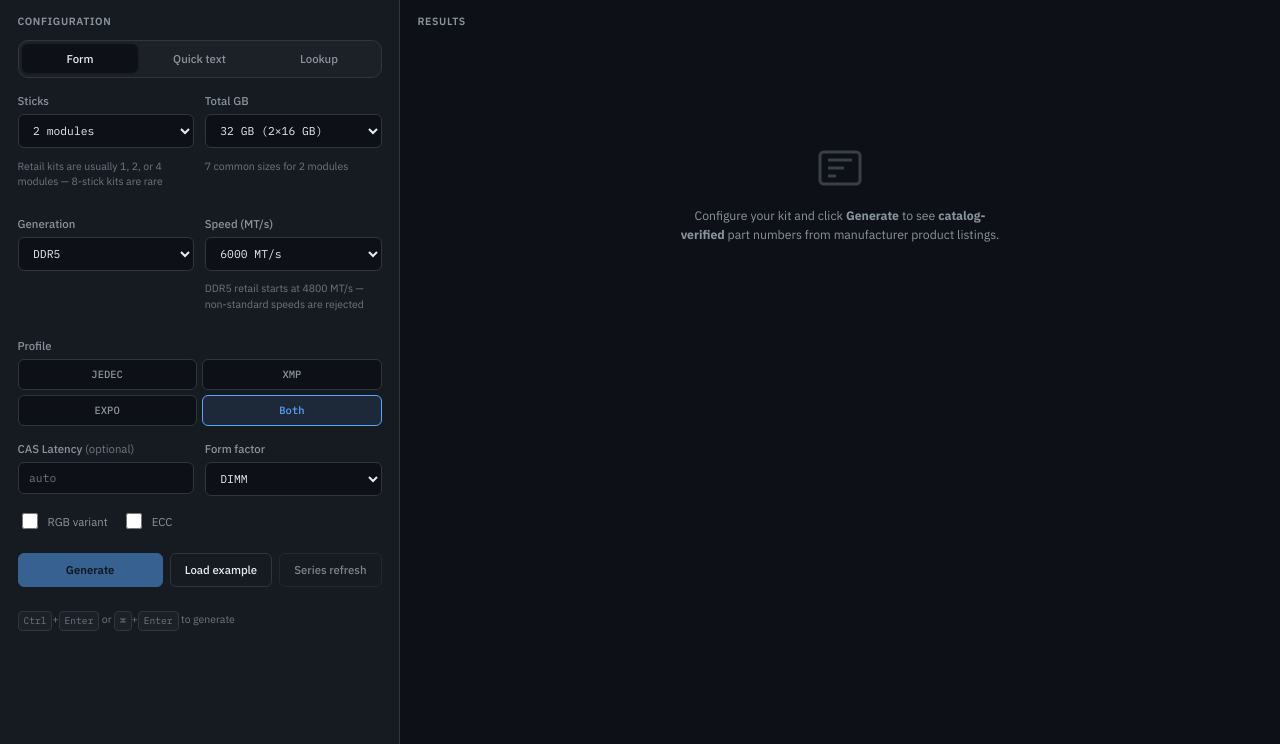
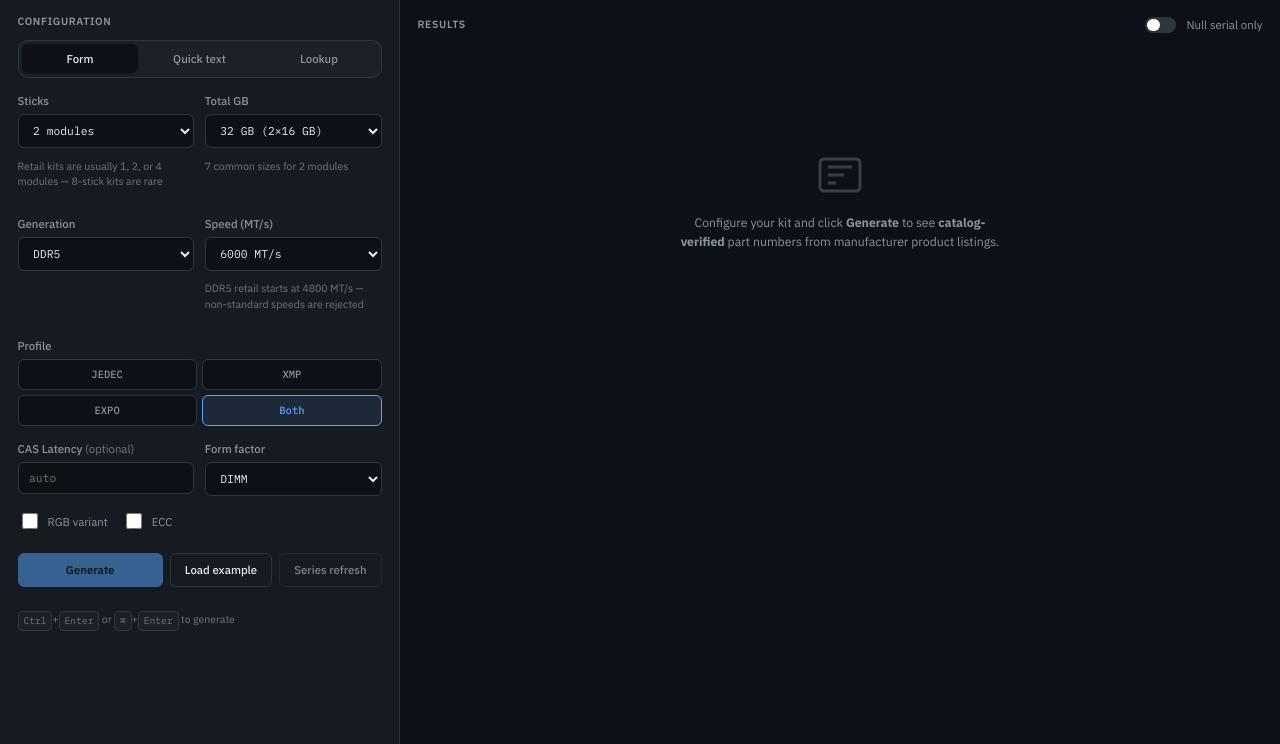
Before and after one commit to alexfsgsdx/test, a Flask app: page / in a window 1280 px wide. Shown: the part 56-800 px from the top of the page. Run offline with Flask 3, Linux system fonts and the light colour scheme; data that the repository does not hold is empty.

Commit message:
Add null serial only filter switch (0x00000000)
Toggle in results panel filters to SKUs whose factory SPD assembly serial
is blank. Backend and client-side generation honor null_serial_only;
toggle also re-filters cached results without regenerating.

Co-authored-by: alexfsgsdx <alexfsgsdx@users.noreply.github.com>

```diff
--- a/app.py
+++ b/app.py
@@ -66,12 +66,14 @@ def api_generate():
             serial_salt = payload.get("serial_salt")
             if serial_salt is not None:
                 serial_salt = int(serial_salt)
+            null_serial_only = bool(payload.get("null_serial_only"))
             return jsonify(
                 {
                     "ok": True,
                     **generate_lookup_report(
                         str(payload["lookup"]),
                         serial_salt=serial_salt,
+                        null_serial_only=null_serial_only,
                     ),
                 }
             )
@@ -82,7 +84,10 @@ def api_generate():
         serial_salt = payload.get("serial_salt")
         if serial_salt is not None:
             serial_salt = int(serial_salt)
-        return jsonify({"ok": True, **generate_report(spec, serial_salt=serial_salt)})
+        null_serial_only = bool(payload.get("null_serial_only"))
+        return jsonify(
+            {"ok": True, **generate_report(spec, serial_salt=serial_salt, null_serial_only=null_serial_only)}
+        )
     except (ValueError, KeyError, TypeError) as exc:
         return jsonify({"ok": False, "error": str(exc)}), 400
 
@@ -116,6 +121,7 @@ def api_lookup():
         if serial_salt is not None:
             serial_salt = int(serial_salt)
         exact_only = bool(payload.get("exact_only"))
+        null_serial_only = bool(payload.get("null_serial_only"))
         return jsonify(
             {
                 "ok": True,
@@ -123,6 +129,7 @@ def api_lookup():
                     str(query),
                     serial_salt=serial_salt,
                     exact_only=exact_only,
+                    null_serial_only=null_serial_only,
                 ),
             }
         )
--- a/ram_part_number.py
+++ b/ram_part_number.py
@@ -24,7 +24,7 @@ from catalog import (
     search_catalog,
 )
 from product_validation import validate_kit_spec, validation_to_dict, valid_speeds
-from spd_serial import generate_spd_serials, spd_serial_to_dict
+from spd_serial import generate_spd_serials, spd_serial_to_dict, uses_null_spd_serial
 
 Profile = Literal["jedec", "xmp", "expo", "both"]
 Generation = Literal[4, 5]
@@ -443,9 +443,21 @@ def _report_from_products(
     serial_salt: int,
     *,
     lookup_query: str | None = None,
+    null_serial_only: bool = False,
 ) -> dict:
     if not products:
         raise ValueError("No catalog products matched.")
+
+    if null_serial_only:
+        products = [
+            p
+            for p in products
+            if uses_null_spd_serial(p.brand, p.profiles, p.generation)
+        ]
+        if not products:
+            raise ValueError(
+                "No catalog products with null SPD serials (0x00000000) matched."
+            )
 
     brands: dict[str, list[dict]] = {}
     brand_meta = []
@@ -501,6 +513,8 @@ def _report_from_products(
     }
     if lookup_query:
         catalog_info["lookup_query"] = lookup_query
+    if null_serial_only:
+        catalog_info["null_serial_only"] = True
 
     report = {
         "validation": validation,
@@ -534,6 +548,7 @@ def generate_lookup_report(
     *,
     limit: int = 50,
     exact_only: bool = False,
+    null_serial_only: bool = False,
 ) -> dict:
     query = query.strip()
     if not query:
@@ -555,7 +570,12 @@ def generate_lookup_report(
                 "Try a different part number or product name."
             )
 
-    return _report_from_products(products, serial_salt, lookup_query=query)
+    return _report_from_products(
+        products,
+        serial_salt,
+        lookup_query=query,
+        null_serial_only=null_serial_only,
+    )
 
 
 def format_lookup_output(report: dict) -> str:
@@ -580,7 +600,12 @@ def format_lookup_output(report: dict) -> str:
     return "\n".join(lines).rstrip()
 
 
-def generate_report(spec: RamSpec, serial_salt: int | None = None) -> dict:
+def generate_report(
+    spec: RamSpec,
+    serial_salt: int | None = None,
+    *,
+    null_serial_only: bool = False,
+) -> dict:
     spec.validate()
     validation = validation_to_dict(spec.validation_result())
     cl = spec.cas_latency or default_cl(spec.generation, spec.speed_mts, spec.profile)
@@ -618,6 +643,10 @@ def generate_report(spec: RamSpec, serial_salt: int | None = None) -> dict:
 
         entries = []
         for product in products:
+            if null_serial_only and not uses_null_spd_serial(
+                brand_id, product.profiles, product.generation
+            ):
+                continue
             matched_cls.add(product.cas_latency)
             base = catalog_product_to_entry(product, spec.profile)
             serials = generate_spd_serials(
@@ -636,22 +665,40 @@ def generate_report(spec: RamSpec, serial_salt: int | None = None) -> dict:
                 }
             )
 
+        if not entries:
+            continue
+
         brands[brand_id] = entries
         brand_meta.append({"id": brand_id, "name": brand_name})
+
+    if not brand_meta:
+        if null_serial_only:
+            raise ValueError(
+                "No catalog products with null SPD serials (0x00000000) match this "
+                "configuration."
+            )
+        raise ValueError(
+            "No verified manufacturer catalog products match this configuration. "
+            "Adjust speed, capacity, profile, RGB, or CAS latency — only catalog-confirmed "
+            "SKUs are returned."
+        )
 
     if len(matched_cls) == 1:
         cl = next(iter(matched_cls))
 
     stats = catalog_stats()
+    catalog_info = {
+        **stats,
+        "mode": "catalog_only",
+        "matched_brands": len(brand_meta),
+        "matched_products": sum(len(v) for v in brands.values()),
+    }
+    if null_serial_only:
+        catalog_info["null_serial_only"] = True
     return {
         "validation": validation,
         "valid_speeds": valid_speeds(spec.generation),
-        "catalog": {
-            **stats,
-            "mode": "catalog_only",
-            "matched_brands": len(brand_meta),
-            "matched_products": sum(len(v) for v in brands.values()),
-        },
+        "catalog": catalog_info,
         "spec": {
             "sticks": spec.sticks,
             "per_stick_gb": spec.per_stick_gb,
--- a/templates/index.html
+++ b/templates/index.html
@@ -261,6 +261,62 @@
       flex-shrink: 0;
     }
 
+    .results-header {
+      display: flex;
+      align-items: center;
+      justify-content: space-between;
+      gap: 1rem;
+      flex-wrap: wrap;
+      padding-bottom: 0.75rem;
+    }
+
+    .results-header .panel-title {
+      margin: 0;
+    }
+
+    .filter-toggle {
+      display: inline-flex;
+      align-items: center;
+      gap: 0.55rem;
+      font-size: 0.82rem;
+      color: var(--text-muted);
+      cursor: pointer;
+      user-select: none;
+    }
+
+    .filter-toggle input {
+      appearance: none;
+      width: 2.2rem;
+      height: 1.2rem;
+      border-radius: 999px;
+      background: var(--border);
+      position: relative;
+      cursor: pointer;
+      flex-shrink: 0;
+      transition: background 0.15s;
+      border: 0;
+    }
+
+    .filter-toggle input::after {
+      content: "";
+      position: absolute;
+      top: 0.15rem;
+      left: 0.15rem;
+      width: 0.9rem;
+      height: 0.9rem;
+      border-radius: 50%;
+      background: #fff;
+      transition: transform 0.15s;
+    }
+
+    .filter-toggle input:checked {
+      background: var(--accent);
+    }
+
+    .filter-toggle input:checked::after {
+      transform: translateX(1rem);
+    }
+
     .panel-title {
       margin: 0 0 0.75rem;
       font-size: 0.75rem;
@@ -1190,8 +1246,12 @@
 
     <!-- Results panel -->
     <main class="panel panel-results" id="resultsPanel">
-      <div class="panel-header">
+      <div class="panel-header results-header">
         <h2 class="panel-title">Results</h2>
+        <label class="filter-toggle" title="Only show SKUs with blank SPD serial 0x00000000">
+          <input type="checkbox" id="nullSerialOnly">
+          <span>Null serial only</span>
+        </label>
       </div>
       <div class="results-body" id="resultsBody">
         <div class="empty-state" id="emptyState">
@@ -1243,6 +1303,7 @@
       let speedOptions = { 4: [], 5: [] };
       let kitOptions = { sticks: [], totalGb: [] };
       let lastPayload = null;
+      let lastReport = null;
       let hasResults = false;
       let catalogReady = false;
 
@@ -1270,6 +1331,7 @@
       const btnSeriesRefreshLookup = $("#btnSeriesRefreshLookup");
       const lookupQueryInput = $("#lookup_query");
       const lookupSuggestions = $("#lookupSuggestions");
+      const nullSerialOnlyToggle = $("#nullSerialOnly");
       const catalogStatus = $("#catalogStatus");
       const catalogProgressBar = $("#catalogProgressBar");
       const catalogProgressPct = $("#catalogProgressPct");
@@ -1717,6 +1779,59 @@
         return { natural_language: $("#natural_language").value.trim() };
       }
 
+      function nullSerialOnlyEnabled() {
+        return nullSerialOnlyToggle?.checked ?? false;
+      }
+
+      function entryHasNullSerial(entry) {
+        const serials = entry.spd_serials || [];
+        return (
+          serials.length > 0 &&
+          serials.every(
+            (s) => s.serial_number === "0x00000000" || s.serial_plain === "00000000"
+          )
+        );
+      }
+
+      function applyNullSerialFilter(report) {
+        if (!nullSerialOnlyEnabled()) return report;
+
+        const brands = {};
+        const brand_meta = [];
+        for (const meta of report.brand_meta || []) {
+          const entries = (report.brands[meta.id] || []).filter(entryHasNullSerial);
+          if (entries.length) {
+            brands[meta.id] = entries;
+            brand_meta.push(meta);
+          }
+        }
+
+        const matched_products = Object.values(brands).reduce(
+          (total, entries) => total + entries.length,
+          0
+        );
+        if (!matched_products) {
+          return { ...report, brands: {}, brand_meta: [], brand_count: 0, _filter_empty: true };
+        }
+
+        return {
+          ...report,
+          brands,
+          brand_meta,
+          brand_count: brand_meta.length,
+          catalog: {
+            ...report.catalog,
+            matched_brands: brand_meta.length,
+            matched_products,
+            null_serial_only: true,
+          },
+        };
+      }
+
+      nullSerialOnlyToggle.addEventListener("change", () => {
+        if (lastReport) renderResults(lastReport);
+      });
+
       /* ── Render results ── */
       function renderStats(spec) {
         const clLabel = spec.cas_latency_custom
@@ -1795,7 +1910,10 @@
           const lookupLabel = catalog.lookup_query
             ? ` for <strong>${escapeHtml(catalog.lookup_query)}</strong>`
             : "";
-          html += `<div class="success-banner"><strong>100% catalog confirmed.</strong> Showing ${catalog.matched_products} verified SKU(s) from ${catalog.matched_brands} brand(s)${lookupLabel}. Database: ${catalog.product_count} products across ${catalog.brand_count} brands (updated ${catalog.updated}).</div>`;
+          const nullLabel = catalog.null_serial_only
+            ? " · <strong>null serial only</strong>"
+            : "";
+          html += `<div class="success-banner"><strong>100% catalog confirmed.</strong> Showing ${catalog.matched_products} verified SKU(s) from ${catalog.matched_brands} brand(s)${lookupLabel}${nullLabel}. Database: ${catalog.product_count} products across ${catalog.brand_count} brands (updated ${catalog.updated}).</div>`;
         }
         if (validation?.warnings?.length) {
           const items = validation.warnings
@@ -1817,7 +1935,22 @@
       }
 
       function renderResults(data) {
-        const { spec, brand_meta, brands, brand_count, validation, catalog } = data;
+        lastReport = data;
+        const view = applyNullSerialFilter(data);
+
+        if (view._filter_empty) {
+          emptyState.hidden = true;
+          resultsContent.hidden = false;
+          hasResults = !!(data.brand_meta && data.brand_meta.length);
+          setSeriesRefreshEnabled(hasResults);
+          brandCountBadge.textContent = "0 verified brands";
+          resultsContent.innerHTML =
+            `<div class="warning-banner"><strong>No null-serial SKUs in these results.</strong> Turn off <em>Null serial only</em> or broaden your search. Only products with factory blank SPD serial <code>0x00000000</code> are shown when this filter is on.</div>`;
+          scrollToResultsOnMobile();
+          return;
+        }
+
+        const { spec, brand_meta, brands, brand_count, validation, catalog } = view;
 
         brandCountBadge.textContent = `${brand_count} verified brand${brand_count === 1 ? "" : "s"}`;
 
@@ -1895,6 +2028,7 @@
 
         try {
           const body = { ...payload, serial_salt: newSerialSalt() };
+          if (nullSerialOnlyEnabled()) body.null_serial_only = true;
           if (body.lookup !== undefined) {
             lastPayload = { lookup: body.lookup };
           } else if (body.natural_language === undefined) {
```
Also changed, not shown: docs/generator.js (+45 -15 lines), docs/index.html (+138 -6 lines), spd_serial.py (+10 -0 lines), tests/test_catalog.py (+33 -0 lines), tests/test_spd_serial.py (+9 -0 lines).
